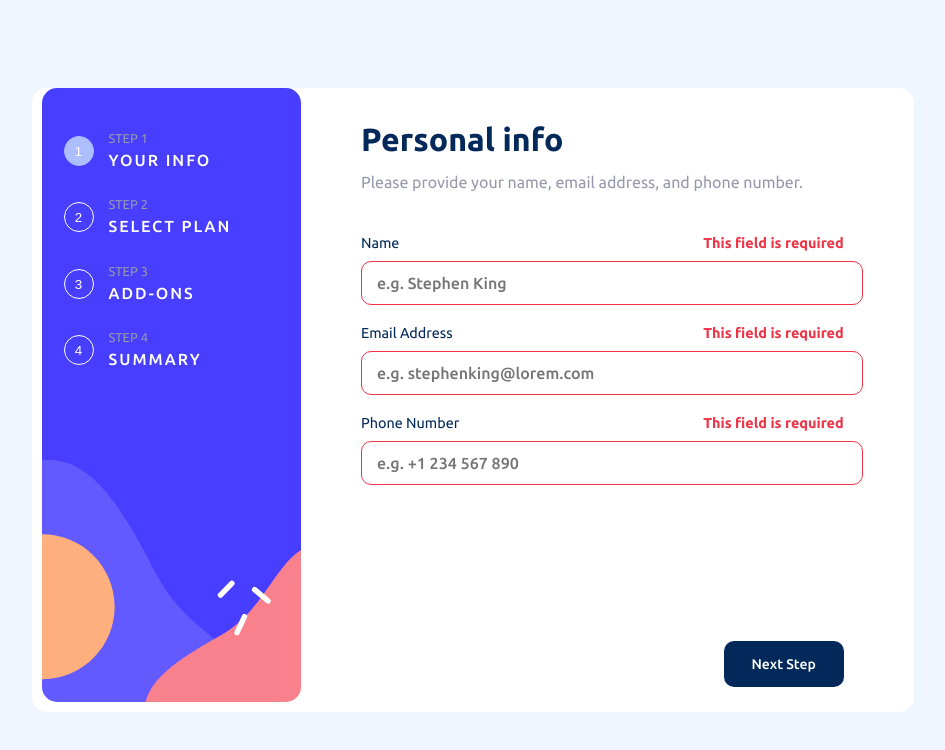
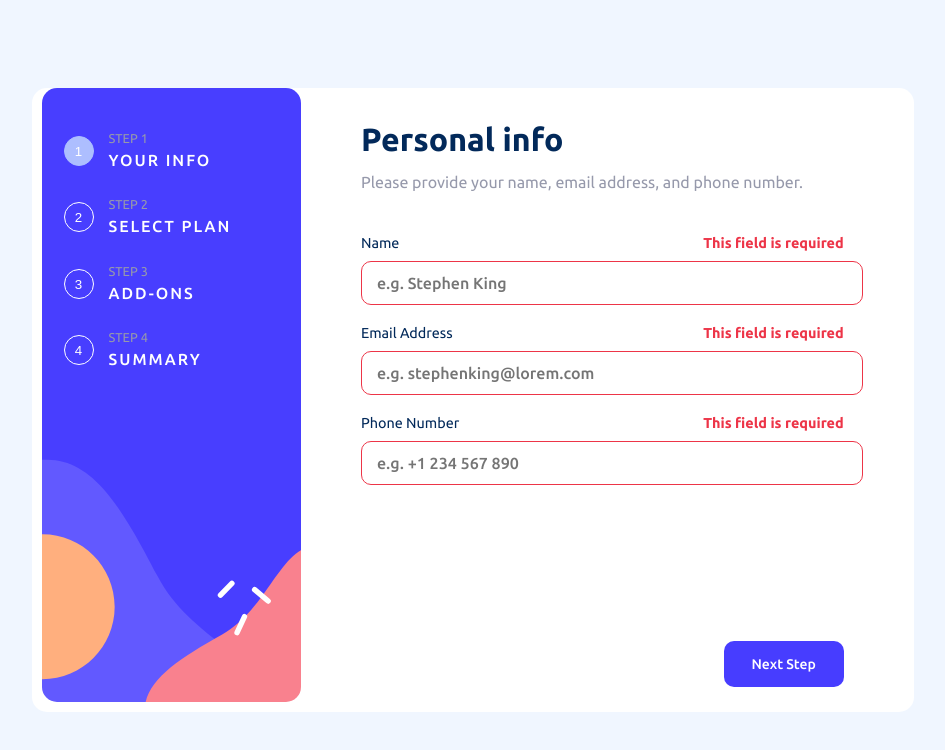
Before and after one commit to SomtoJF/Multi-step-form, a React (Vite) app: page / in a window 1280 px wide. Shown: the top 750 px of the page, without its empty margins (167-1112 px from the left). Built offline with nearby package versions, Linux system fonts and the light colour scheme.

Commit message:
Style fixes

```diff
--- a/src/styles/Form.sass
+++ b/src/styles/Form.sass
@@ -84,7 +84,7 @@
         border-radius: 10px
         font-family: index.$font-medium
         color: index.$light-background-color
-        background-color: index.$marine-blue
+        background-color: index.$purplish-blue
         font-size: 14px
 
 
--- a/src/styles/Form3.sass
+++ b/src/styles/Form3.sass
@@ -17,6 +17,7 @@
 
     &.selected
         border: solid 1px index.$purplish-blue
+        background-color: index.$magnolia
         .checkbox
             background-color: index.$purplish-blue
             display: flex
```
